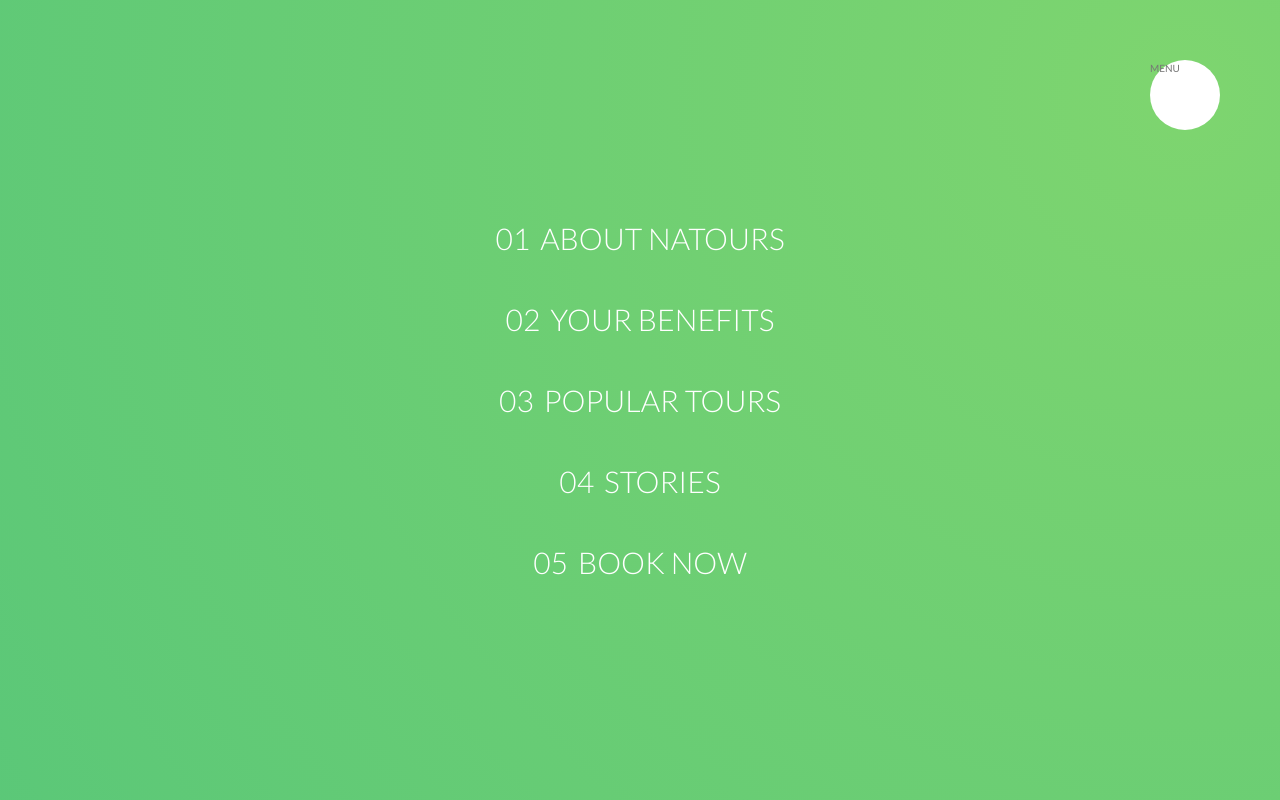
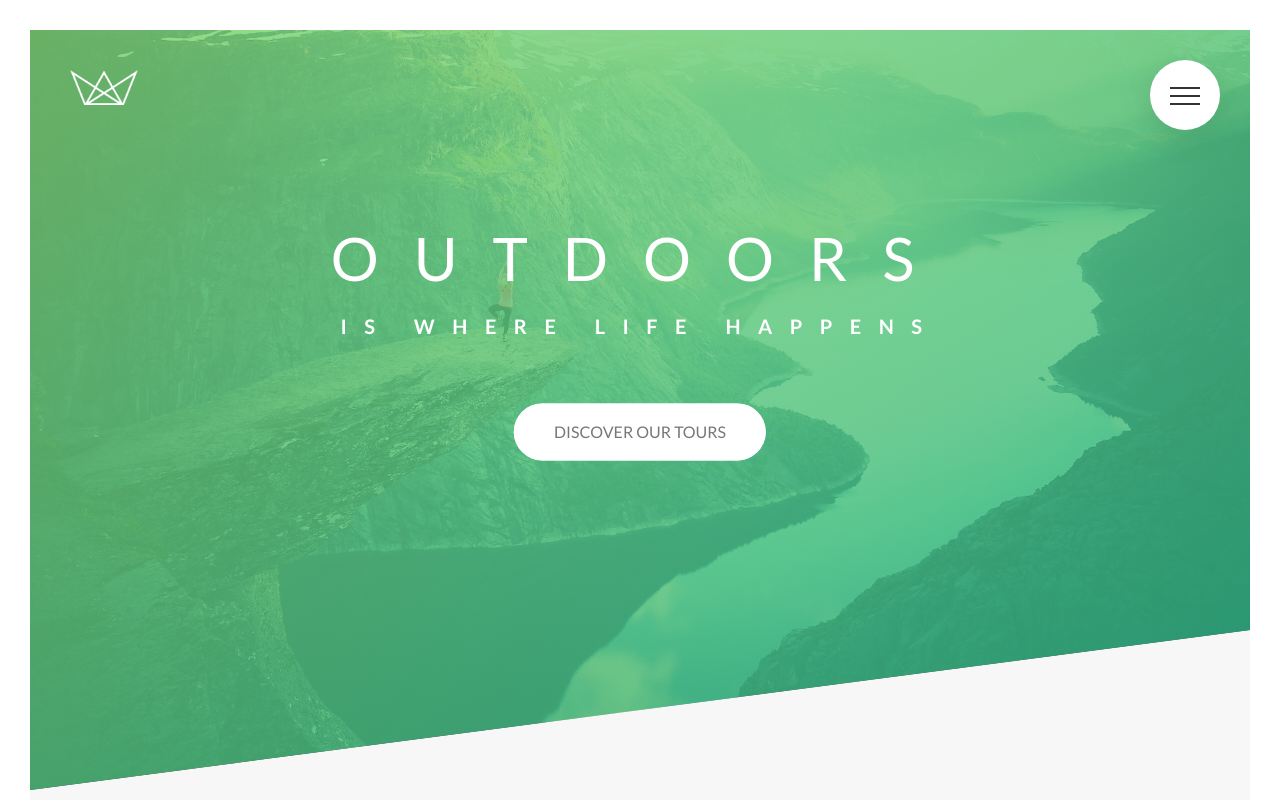
Before and after one commit to carlos-riquelme/learning-css, a website: page index.html in a window 1280 px wide. Shown: the top 800 px of the page. Drawn offline with Linux system fonts and the light colour scheme.

Commit message:
navigation ready

```diff
--- a/index.html
+++ b/index.html
@@ -15,7 +15,9 @@
     <body>
         <div class="navigation">
             <input type="checkbox" class="navigation__checkbox" id="navi-toggle">
-            <label for="navi-toggle" class="navigation__button">MENU</label>
+            <label for="navi-toggle" class="navigation__button">
+                <span class="navigation__icon"></span>
+            </label>
             <div class="navigation__background">&nbsp;</div>
             <nav class="navigation__nav">
                 <ul class="navigation__list">
--- a/sass/layout/_navigation.scss
+++ b/sass/layout/_navigation.scss
@@ -13,6 +13,9 @@
         right: 6rem;
         border-radius: 50%;
         z-index: 2000;
+        box-shadow: 0 1rem 3rem rgba($color-black, .1);
+        text-align: center;
+        cursor: pointer;
     }
 
     &__background {
@@ -24,17 +27,21 @@
         right: 6.5rem;
         background-image: radial-gradient($color-primary-light, $color-primary-dark);
         z-index: 1000;
+        transition: transform .8s cubic-bezier(0.86,0,0.07,1);
 
-        transform: scale(80);
+        // transform: scale(80);
     }
 
     &__nav {
         height: 100vh;
-        width: 100%;
         position: fixed;
         top: 0;
-        right: 0;
+        left: 0;
         z-index: 1500;
+
+        opacity: 0;
+        width: 0;
+        transition: all .8s cubic-bezier(0.68, -0.55, 0.265, 1.55);
     }
 
     &__list {
@@ -44,6 +51,7 @@
         transform: translate(-50%,-50%);
         list-style: none;
         text-align: center;
+        width: 100%;
     }
 
     &__item {
@@ -61,7 +69,7 @@
         text-decoration: none;
         text-transform: uppercase;
         background-image: linear-gradient(120deg, transparent 0%, transparent 50%, $color-white 50%);
-        background-size: 230%;
+        background-size: 220%;
         transition: all .4s;
 
         span {
@@ -77,4 +85,67 @@
         }
 
     }
+
+        // FUNCTIONALITY
+    &__checkbox:checked ~ &__background {
+        transform: scale(80);
+    }
+
+    &__checkbox:checked ~ &__nav {
+        opacity: 1;
+        width: 100%;
+    }
+
+    // ICON
+    &__icon {
+        position: relative;
+        margin-top: 3.5rem;
+
+        &,
+        &::before,
+        &::after {
+            width: 3rem;
+            height: 2px;
+            background-color: $color-grey-dark-3;
+            display: inline-block;
+        }
+
+        &::before,
+        &::after {
+            content: "";
+            position: absolute;
+            left: 0;
+            transition: all .2s;
+        }
+
+        &::before {
+            top: -.8rem;
+        }
+
+        &::after {
+            top: .8rem;
+        }
+    }
+
+    &__button:hover &__icon::before {
+        top: -1rem;
+    }
+
+    &__button:hover &__icon::after {
+        top: 1rem;
+    }
+
+    &__checkbox:checked + &__button &__icon {
+        background-color: transparent;
+    }
+
+    &__checkbox:checked + &__button &__icon::before {
+        top: 0;
+        transform: rotate(135deg);
+    }
+
+    &__checkbox:checked + &__button &__icon::after {
+        top: 0;
+        transform: rotate(-135deg);
+    }
 }
```
Also changed, not shown: css/style.css.
